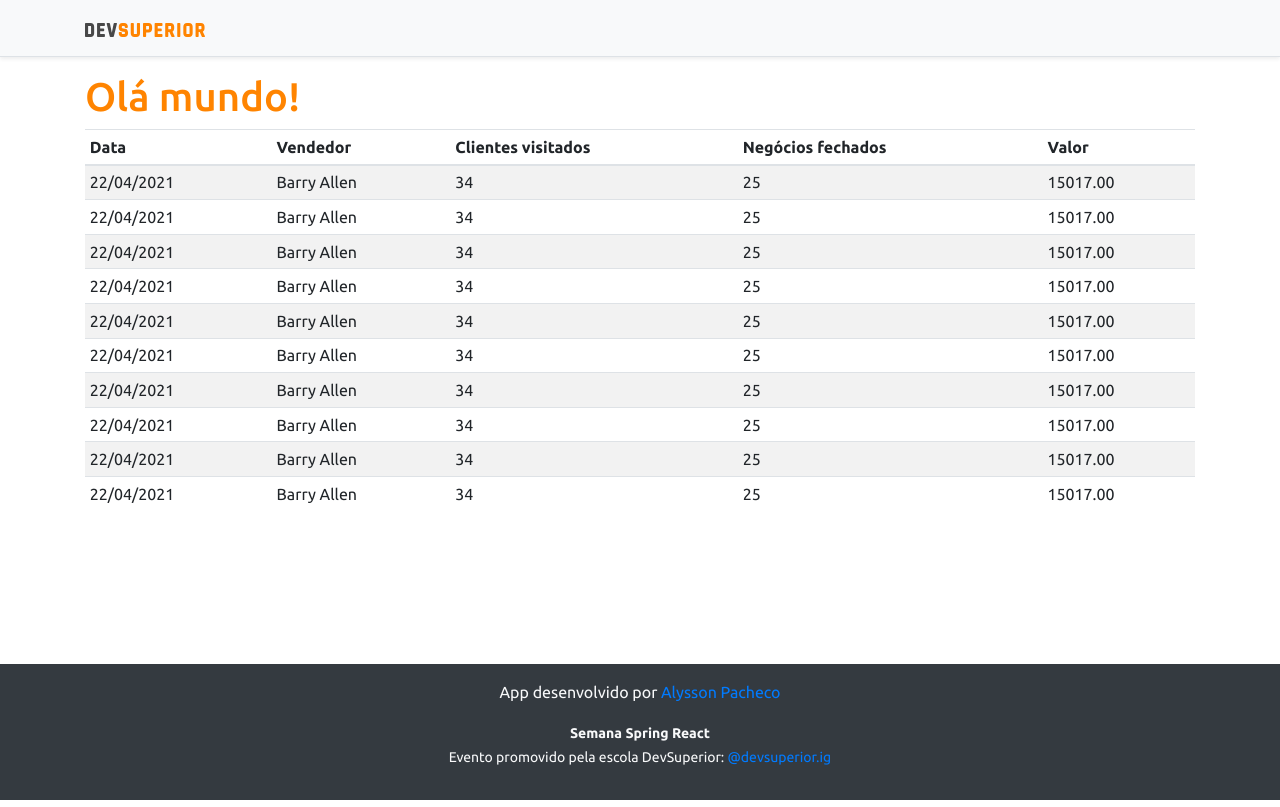
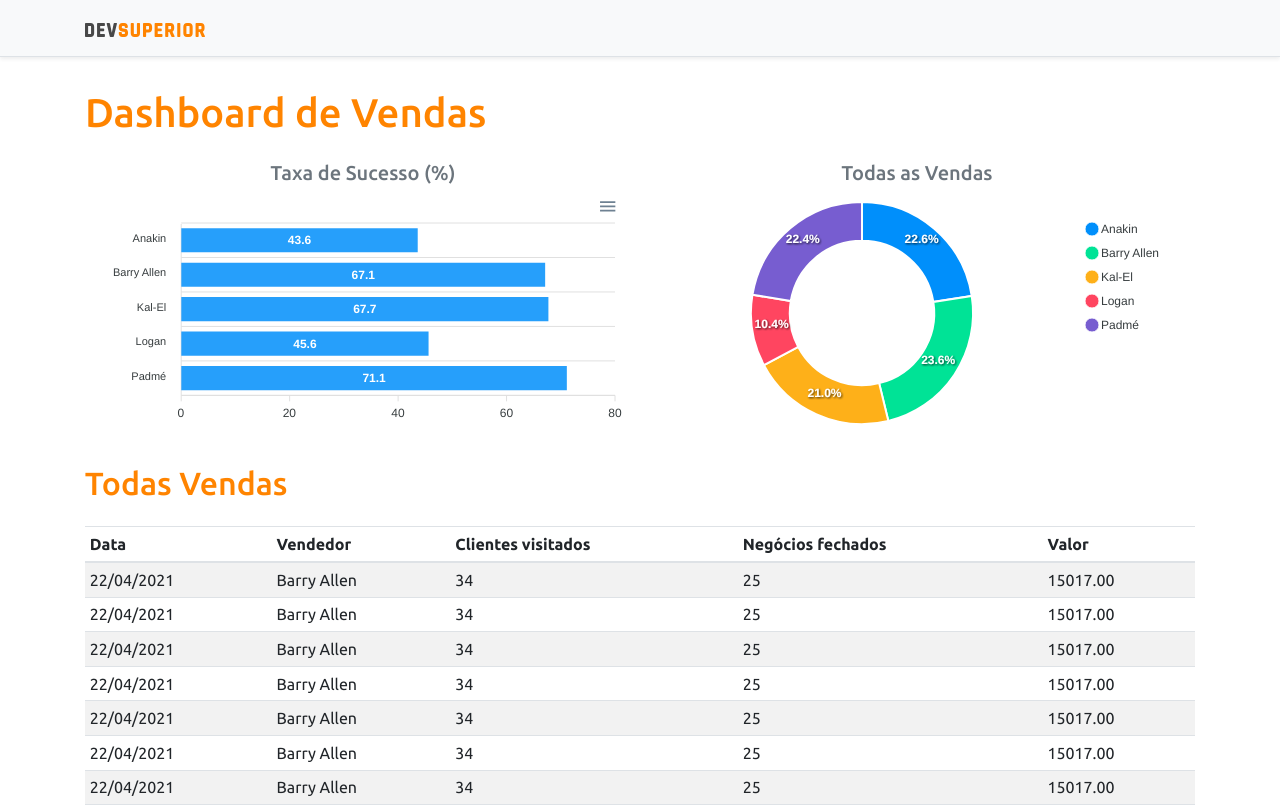
Before and after one commit to alyssonfp/projeto-sds3, a React (Create React App) app in the folder frontend/: page / in a window 1280 px wide. Shown: the top 807 px of the page. Built offline with nearby package versions, Linux system fonts and the light colour scheme.

Commit message:
Static charts

```diff
--- a/frontend/package.json
+++ b/frontend/package.json
@@ -12,10 +12,12 @@
     "@types/node": "^12.0.0",
     "@types/react": "^17.0.0",
     "@types/react-dom": "^17.0.0",
+    "apexcharts": "^3.26.1",
     "bootstrap": "^4.6.0",
     "jquery": "1.9.1",
     "popper.js": "^1.16.1",
     "react": "^17.0.2",
+    "react-apexcharts": "^1.3.9",
     "react-dom": "^17.0.2",
     "react-scripts": "4.0.3",
     "typescript": "^4.1.2",
--- a/frontend/src/App.tsx
+++ b/frontend/src/App.tsx
@@ -1,16 +1,33 @@
 import Footer from 'components/Footer';
 import NavBar from 'components/NavBar';
 import DataTable from 'components/DataTable';
+import BarChart from 'components/BarChart';
+import DonutChart from 'components/DonutChart';
 
 function App() {
   return (
     <>
       <NavBar />
       <div className="container">
-        <h1 className="text-primary">Olá mundo!</h1>
+        <h1 className="text-primary py-3">Dashboard de Vendas</h1>
 
-      <DataTable />
+        <div className="row px-3">
+          <div className="col-sm-6">
+            <h5 className="text-center text-secondary">Taxa de Sucesso (%)</h5>
+            <BarChart />
+          </div>
+          <div className="col-sm-6">
+          <h5 className="text-center text-secondary">Todas as Vendas</h5>
+            <DonutChart />
+          </div>
         </div>
+
+        <div className="py-3">
+        <h2 className="text-primary">Todas Vendas</h2>
+        </div>
+
+        <DataTable />
+      </div>
       <Footer />
     </>
   );
--- /dev/null
+++ b/frontend/src/components/BarChart/index.tsx
@@ -0,0 +1,35 @@
+import Chart from 'react-apexcharts';
+
+const BarChart = () => {
+
+    const options = {
+        plotOptions: {
+            bar: {
+                horizontal: true,
+            }
+        },
+    };
+
+    const mockData = {
+        labels: {
+            categories: ['Anakin', 'Barry Allen', 'Kal-El', 'Logan', 'Padmé']
+        },
+        series: [
+            {
+                name: "% Sucesso",
+                data: [43.6, 67.1, 67.7, 45.6, 71.1]
+            }
+        ]
+    };
+
+    return (
+        <Chart
+        options={{ ...options, xaxis: mockData.labels}}
+        series={mockData.series}
+        type ="bar"
+        height="240"
+        />
+    );
+}
+
+export default BarChart;
--- /dev/null
+++ b/frontend/src/components/DonutChart/index.tsx
@@ -0,0 +1,26 @@
+import Chart from 'react-apexcharts';
+
+const DonutChart = () => {
+
+    const mockData = {
+        series: [477138, 499928, 444867, 220426, 473088],
+        labels: ['Anakin', 'Barry Allen', 'Kal-El', 'Logan', 'Padmé']
+    }
+
+    const options = {
+        legend: {
+            show: true
+        }
+    }
+
+    return (
+        <Chart
+        options={{ ...options, labels: mockData.labels}}
+        series={mockData.series}
+        type ="donut"
+        height="240"
+        />
+    );
+}
+
+export default DonutChart;
```
Also changed, not shown: 1 other file (tests, documents, lock files or other folders).
